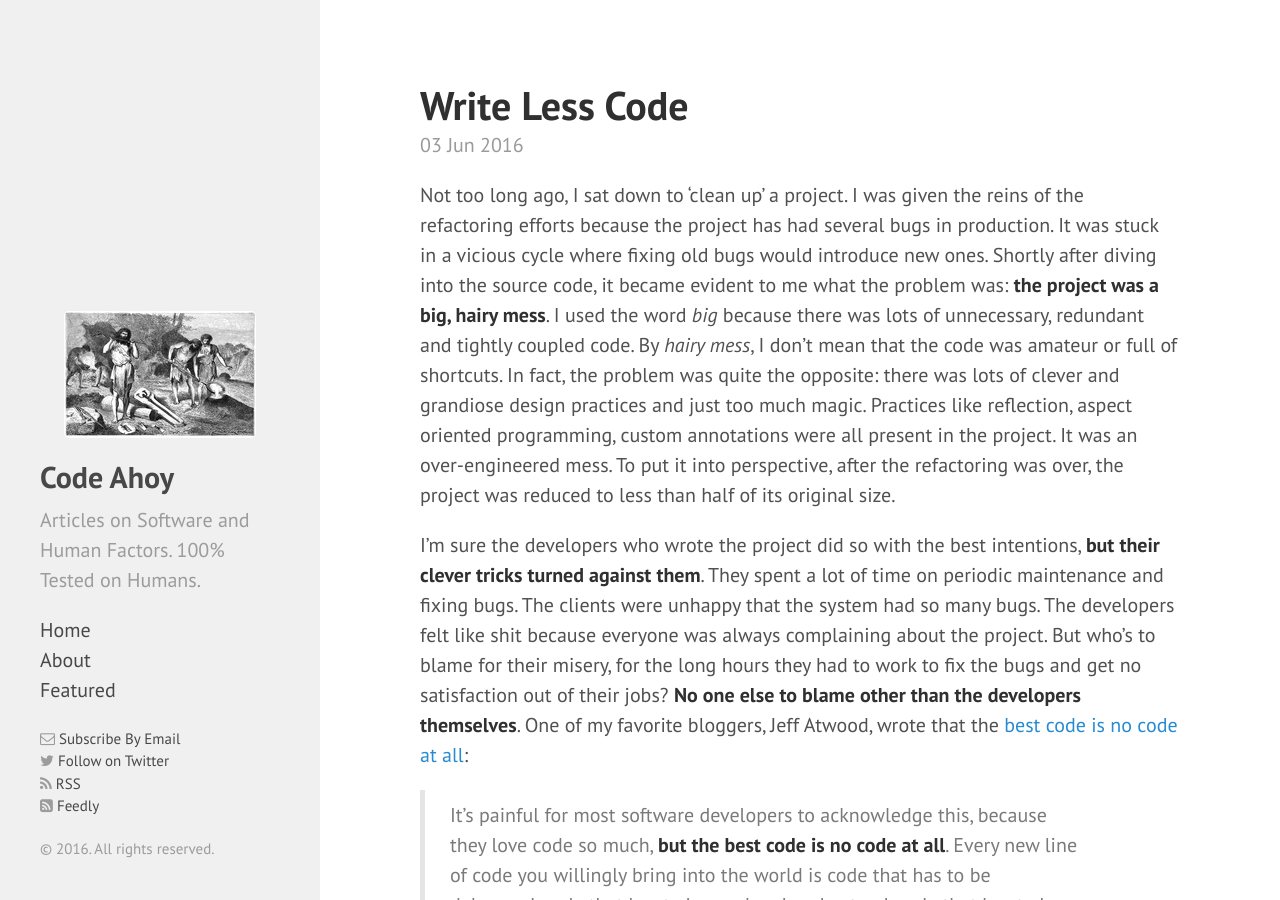
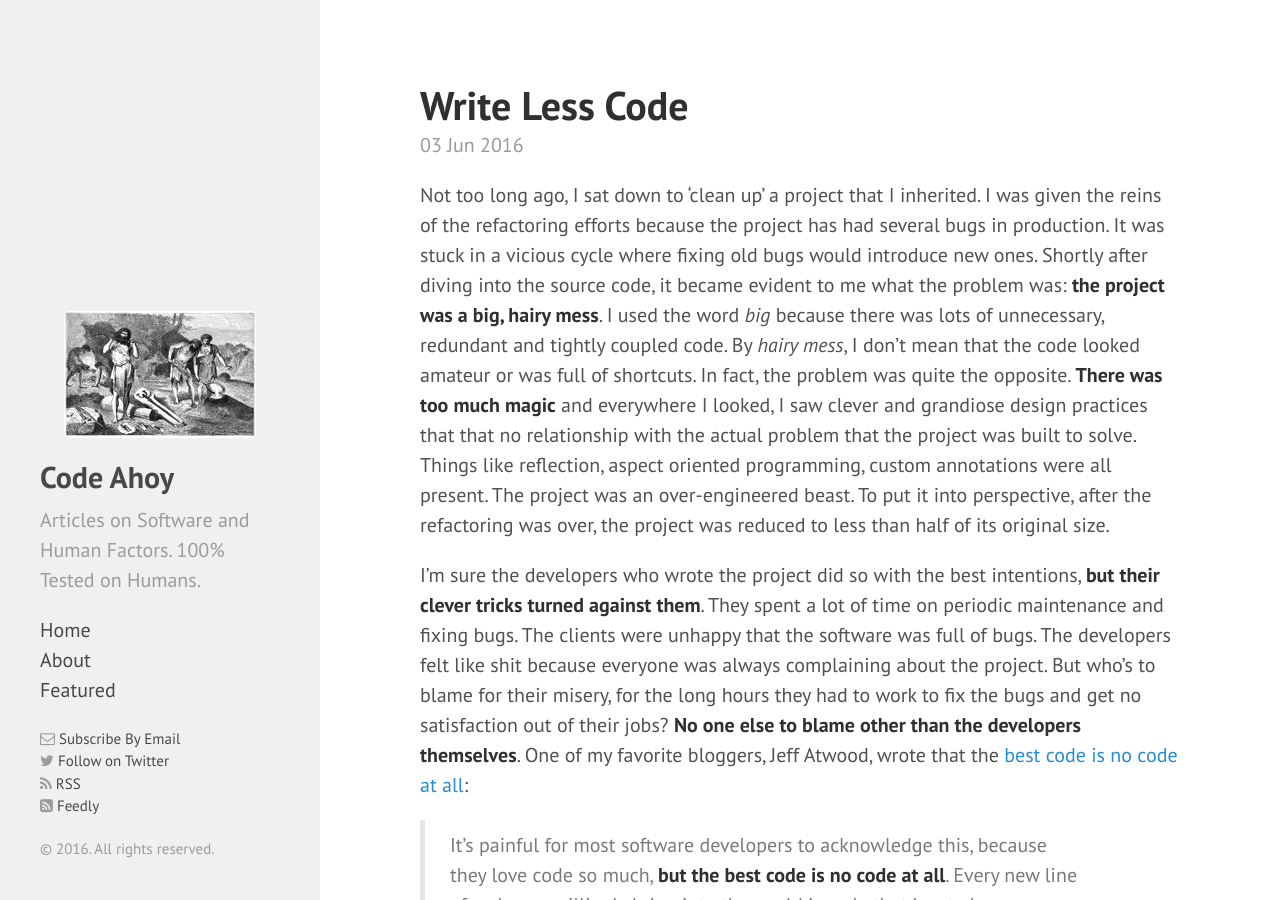
Before and after one commit to talk2viren/umermansoor.github.io, a Jekyll site: the page built from _posts/2016-06-03-write-less-code.md, in a window 1280 px wide and 900 px high. Built offline with Jekyll 4.4.1, drawn with Linux system fonts in a browser that asks for light colours; nearby versions of some CDN libraries; a script that is not in the unit is left out; comment, search, counter and statistics services are not loaded.

Commit message:
minor refactoring

```diff
--- a/_posts/2016-06-03-write-less-code.md
+++ b/_posts/2016-06-03-write-less-code.md
@@ -5,11 +5,11 @@ comments: True
 excerpt_separator: <!--more-->
 ---
 
-Not too long ago, I sat down to 'clean up' a project. I was given the reins of the refactoring efforts because the project has had several bugs in production. It was stuck in a vicious cycle where fixing old bugs would introduce new ones. Shortly after diving into the source code, it became evident to me what the problem was: **the project was a big, hairy mess**. I used the word *big* because there was lots of unnecessary, redundant and tightly coupled code. By *hairy mess*, I don't mean that the code was amateur or full of shortcuts. In fact, the problem was quite the opposite: there was lots of clever and grandiose design practices and just too much magic. Practices like reflection, aspect oriented programming, custom annotations were all present in the project. It was an over-engineered mess. To put it into perspective, after the refactoring was over, the project was reduced to less than half of its original size.
+Not too long ago, I sat down to 'clean up' a project that I inherited. I was given the reins of the refactoring efforts because the project has had several bugs in production. It was stuck in a vicious cycle where fixing old bugs would introduce new ones. Shortly after diving into the source code, it became evident to me what the problem was: **the project was a big, hairy mess**. I used the word *big* because there was lots of unnecessary, redundant and tightly coupled code. By *hairy mess*, I don't mean that the code looked amateur or was full of shortcuts. In fact, the problem was quite the opposite. **There was too much magic** and everywhere I looked, I saw clever and grandiose design practices that that no relationship with the actual problem that the project was built to solve. Things like reflection, aspect oriented programming, custom annotations were all present. The project was an over-engineered beast. To put it into perspective, after the refactoring was over, the project was reduced to less than half of its original size.
 
 <!--more-->
 
- I'm sure the developers who wrote the project did so with the best intentions, **but their clever tricks turned against them**. They spent a lot of time on periodic maintenance and fixing bugs. The clients were unhappy that the system had so many bugs. The developers felt like shit because everyone was always complaining about the project. But who's to blame for their misery, for the long hours they had to work to fix the bugs and get no satisfaction out of their jobs? **No one else to blame other than the developers themselves**. One of my favorite bloggers, Jeff Atwood, wrote that the [best code is no code at all](https://blog.codinghorror.com/the-best-code-is-no-code-at-all/):
+ I'm sure the developers who wrote the project did so with the best intentions, **but their clever tricks turned against them**. They spent a lot of time on periodic maintenance and fixing bugs. The clients were unhappy that the software was full of bugs. The developers felt like shit because everyone was always complaining about the project. But who's to blame for their misery, for the long hours they had to work to fix the bugs and get no satisfaction out of their jobs? **No one else to blame other than the developers themselves**. One of my favorite bloggers, Jeff Atwood, wrote that the [best code is no code at all](https://blog.codinghorror.com/the-best-code-is-no-code-at-all/):
 
 > It's painful for most software developers to acknowledge this, because they love code so much, **but the best code is no code at all**. Every new line of code you willingly bring into the world is code that has to be debugged, code that has to be read and understood, code that has to be supported. Every time you write new code, you should do so reluctantly, under duress, because you completely exhausted all your other options. Code is only our enemy because there are so many of us programmers writing so damn much of it. If you can't get away with no code, the next best thing is to **start with brevity**.
 
```
